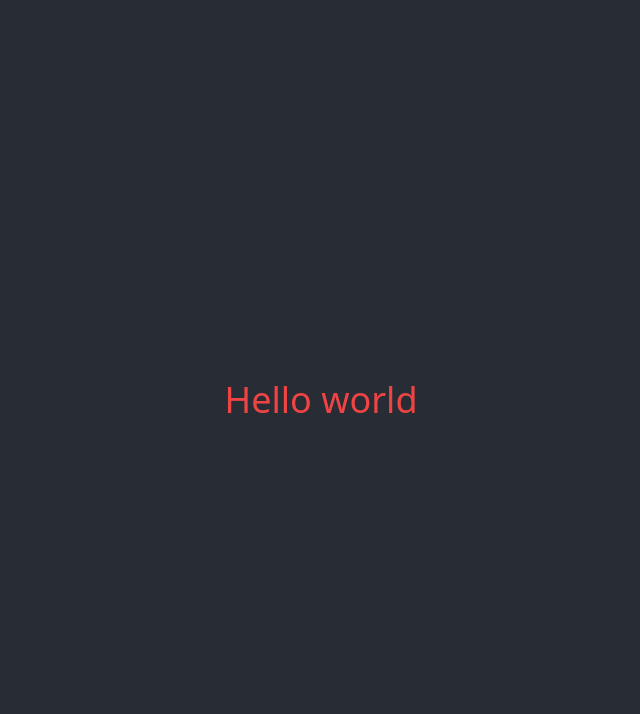
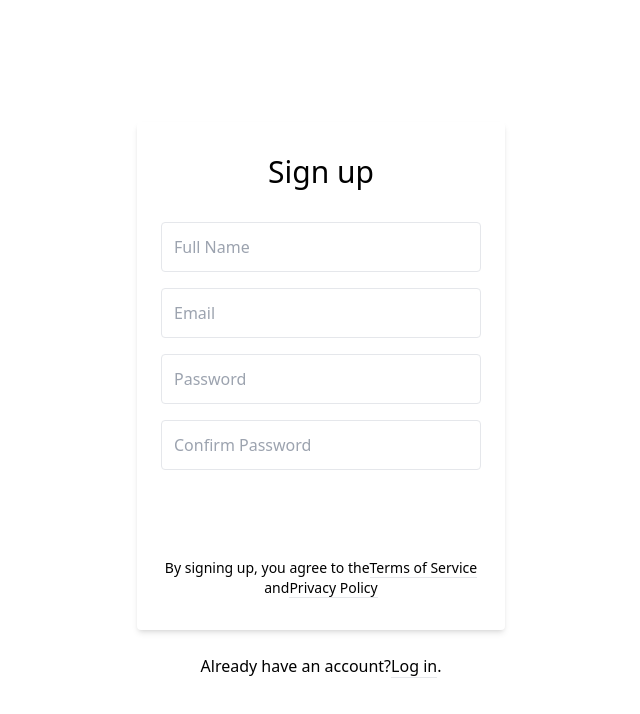
Before and after one commit to starzje/8-projekt-todo, a React (Create React App) app: page /register in a window 1280 px wide. Shown: the top 714 px of the page, without its empty margins (319-959 px from the left). Built offline with nearby package versions, Linux system fonts and the light colour scheme.

Commit message:
task 2 - Dodan ruter, postavljene kontrolirane rute, koje treba poceti razradjivati

```diff
--- a/src/App.js
+++ b/src/App.js
@@ -1,11 +1,28 @@
+import { Routes, Route } from "react-router-dom";
+
+import ZasticeneRute from "./components/ZasticeneRute";
+import Dashboard from "./components/Dashboard";
+import MyTodos from "./components/MyTodos";
+import AllTodos from "./components/AllTodos";
+import Homepage from "./components/Homepage";
+import Login from "./components/Login";
+import Register from "./components/Register";
+
 import "./App.css";
 
 function App() {
   return (
     <div className='App'>
-      <header className='App-header'>
-        <h1 className='text-4xl text-red-500'>Hello world</h1>
-      </header>
+      <Routes>
+        <Route path='/' element={<ZasticeneRute />}>
+          <Route path='dashboard' element={<Dashboard />} />
+          <Route path='my-todos' element={<MyTodos />} />
+          <Route path='all-todos' element={<AllTodos />} />
+        </Route>
+        <Route path='homepage' element={<Homepage />} />
+        <Route path='login' element={<Login />} />
+        <Route path='register' element={<Register />} />
+      </Routes>
     </div>
   );
 }
--- /dev/null
+++ b/src/components/AllTodos.js
@@ -0,0 +1,7 @@
+import React from "react";
+
+const AllTodos = () => {
+  return <div>AllTodos</div>;
+};
+
+export default AllTodos;
--- /dev/null
+++ b/src/components/Dashboard.js
@@ -0,0 +1,7 @@
+import React from "react";
+
+const Dashboard = () => {
+  return <div>Dashboard</div>;
+};
+
+export default Dashboard;
--- /dev/null
+++ b/src/components/Homepage.js
@@ -0,0 +1,7 @@
+import React from "react";
+
+const Homepage = () => {
+  return <div>Homepage</div>;
+};
+
+export default Homepage;
--- /dev/null
+++ b/src/components/Login.js
@@ -0,0 +1,38 @@
+import React from "react";
+
+const Login = () => {
+  return (
+    <div className='container mx-auto p-4 bg-white'>
+      <div className='w-full md:w-1/2 lg:w-1/3 mx-auto my-12'>
+        <h1 className='text-lg font-bold'>Login</h1>
+        <form className='flex flex-col mt-4'>
+          <input
+            type='email'
+            name='email'
+            className='px-4 py-3 w-full rounded-md bg-gray-100 border-transparent focus:border-gray-500 focus:bg-white focus:ring-0 text-sm'
+            placeholder='Email address'
+          />
+          <input
+            type='password'
+            name='password'
+            className='px-4 py-3 mt-4 w-full rounded-md bg-gray-100 border-transparent focus:border-gray-500 focus:bg-white focus:ring-0 text-sm'
+            placeholder='Password'
+          />
+          <button
+            type='submit'
+            className='mt-4 px-4 py-3  leading-6 text-base rounded-md border border-transparent text-white focus:outline-none bg-blue-500 text-blue-100 hover:text-white focus:ring-2 focus:ring-blue-500 focus:ring-offset-2 cursor-pointer inline-flex items-center w-full justify-center items-center font-medium focus:outline-none'>
+            Login
+          </button>
+          <div className='flex flex-col items-center mt-5'>
+            <p className='mt-1 text-xs font-light text-gray-500'>
+              New to Here?
+              <a className='ml-1 font-medium text-blue-400'>Sign up now</a>
+            </p>
+          </div>
+        </form>
+      </div>
+    </div>
+  );
+};
+
+export default Login;
--- /dev/null
+++ b/src/components/MyTodos.js
@@ -0,0 +1,7 @@
+import React from "react";
+
+const MyTodos = () => {
+  return <div>MyTodos</div>;
+};
+
+export default MyTodos;
--- /dev/null
+++ b/src/components/Register.js
@@ -0,0 +1,67 @@
+import React from "react";
+
+const Register = () => {
+  return (
+    <div className='bg-grey-lighter min-h-screen flex flex-col'>
+      <div className='container max-w-sm mx-auto flex-1 flex flex-col items-center justify-center px-2'>
+        <div className='bg-white px-6 py-8 rounded shadow-md text-black w-full'>
+          <h1 className='mb-8 text-3xl text-center'>Sign up</h1>
+          <input
+            type='text'
+            className='block border border-grey-light w-full p-3 rounded mb-4'
+            name='fullname'
+            placeholder='Full Name'
+          />
+          <input
+            type='text'
+            className='block border border-grey-light w-full p-3 rounded mb-4'
+            name='email'
+            placeholder='Email'
+          />
+          <input
+            type='password'
+            className='block border border-grey-light w-full p-3 rounded mb-4'
+            name='password'
+            placeholder='Password'
+          />
+          <input
+            type='password'
+            className='block border border-grey-light w-full p-3 rounded mb-4'
+            name='confirm_password'
+            placeholder='Confirm Password'
+          />
+          <button
+            type='submit'
+            className='w-full text-center py-3 rounded bg-green text-white hover:bg-green-dark focus:outline-none my-1'>
+            Create Account
+          </button>
+          <div className='text-center text-sm text-grey-dark mt-4'>
+            By signing up, you agree to the
+            <a
+              className='no-underline border-b border-grey-dark text-grey-dark'
+              href='#'>
+              Terms of Service
+            </a>{" "}
+            and
+            <a
+              className='no-underline border-b border-grey-dark text-grey-dark'
+              href='#'>
+              Privacy Policy
+            </a>
+          </div>
+        </div>
+        <div className='text-grey-dark mt-6'>
+          Already have an account?
+          <a
+            className='no-underline border-b border-blue text-blue'
+            href='../login/'>
+            Log in
+          </a>
+          .
+        </div>
+      </div>
+    </div>
+  );
+};
+
+export default Register;
--- /dev/null
+++ b/src/components/ZasticeneRute.js
@@ -0,0 +1,14 @@
+import React from "react";
+import { Navigate, Outlet } from "react-router-dom";
+import { useSelector } from "react-redux/es/exports";
+
+const ZasticeneRute = () => {
+  const logiran = useSelector((state) => {
+    if (state.user.username !== "" && state.user.token !== "") return true;
+    else return false;
+  });
+
+  return logiran ? <Outlet /> : <Navigate to='/login' replace />;
+};
+
+export default ZasticeneRute;
--- a/src/index.js
+++ b/src/index.js
@@ -2,6 +2,7 @@ import React from "react";
 import ReactDOM from "react-dom/client";
 import "./index.css";
 import App from "./App";
+import { BrowserRouter } from "react-router-dom";
 
 import { Provider } from "react-redux";
 import store from "./store/store.js";
@@ -9,6 +10,8 @@ import store from "./store/store.js";
 const root = ReactDOM.createRoot(document.getElementById("root"));
 root.render(
   <Provider store={store}>
-    <App />
+    <BrowserRouter>
+      <App />
+    </BrowserRouter>
   </Provider>
 );
```
